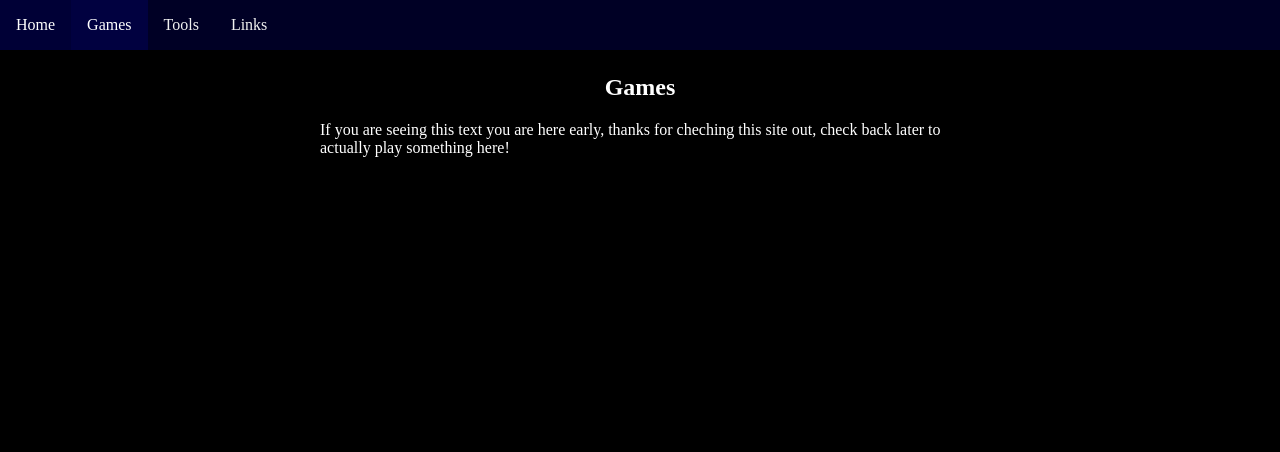
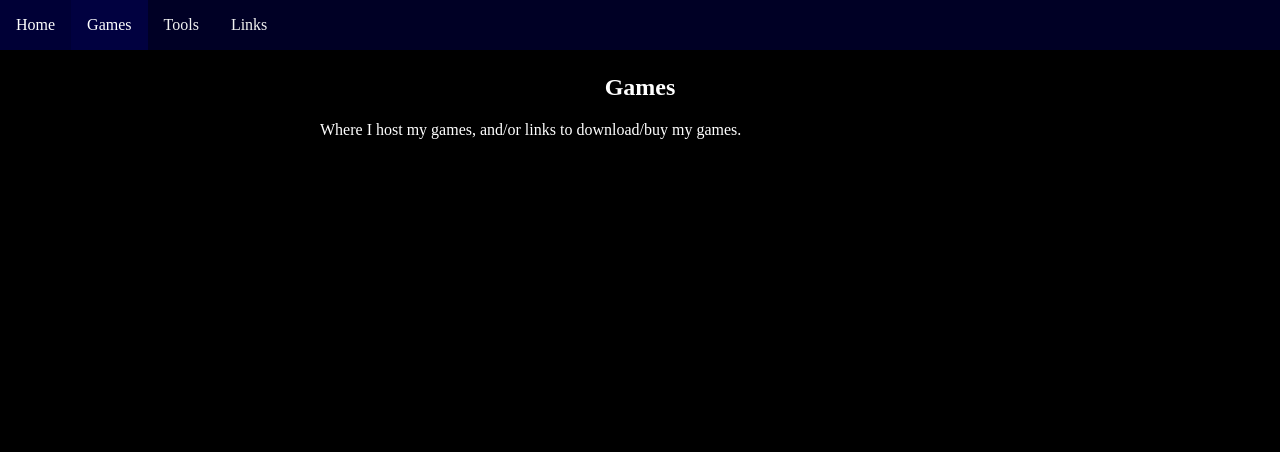
Before and after one commit to Disappointedcreeper/disappointedcreeper.github.io, a plain HTML site: page games.html in a window 1280 px wide. Shown: the top 452 px of the page. Drawn offline with Linux system fonts and the light colour scheme.

Commit message:
Update games.html

```diff
--- a/games.html
+++ b/games.html
@@ -25,7 +25,7 @@
 	</nav>
 	<section style="background-image: url('ScrollingBackground.png');">
 		<h1 style="text-align:center; margin-top: 1em">Games</h1>
-  		<p style="margin-left: 20em; margin-right: 20em"> If you are seeing this text you are here early, thanks for cheching this site out, check back later to actually play something here!</p>
+  		<p style="margin-left: 20em; margin-right: 20em"> Where I host my games, and/or links to download/buy my games.</p>
 
 		<a href="https://disappointedcreeper.github.io/games/spacehunt/">
 			<section style="background-color:#383838; margin: 21em 21em; padding: 0.5em;" align="center">
```
